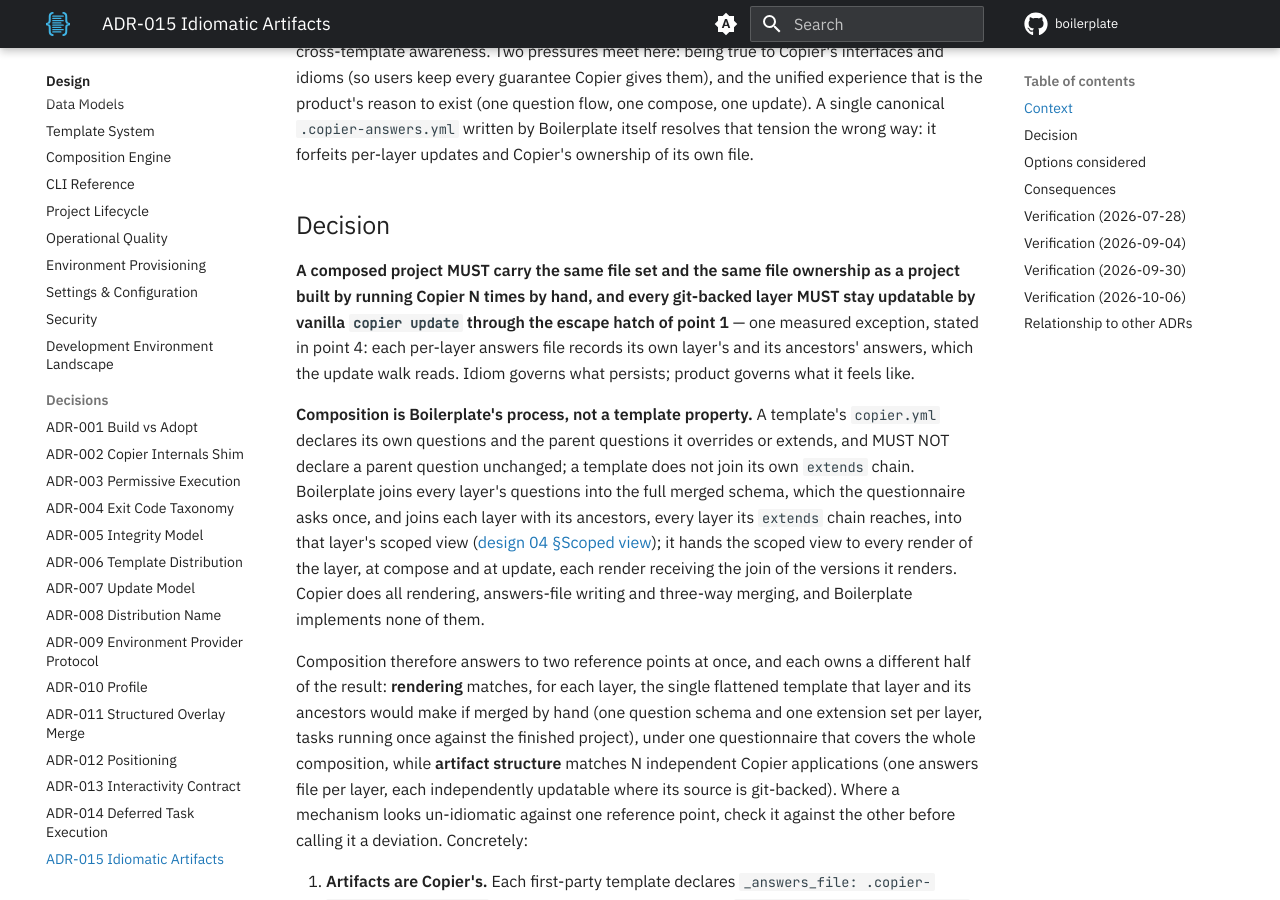
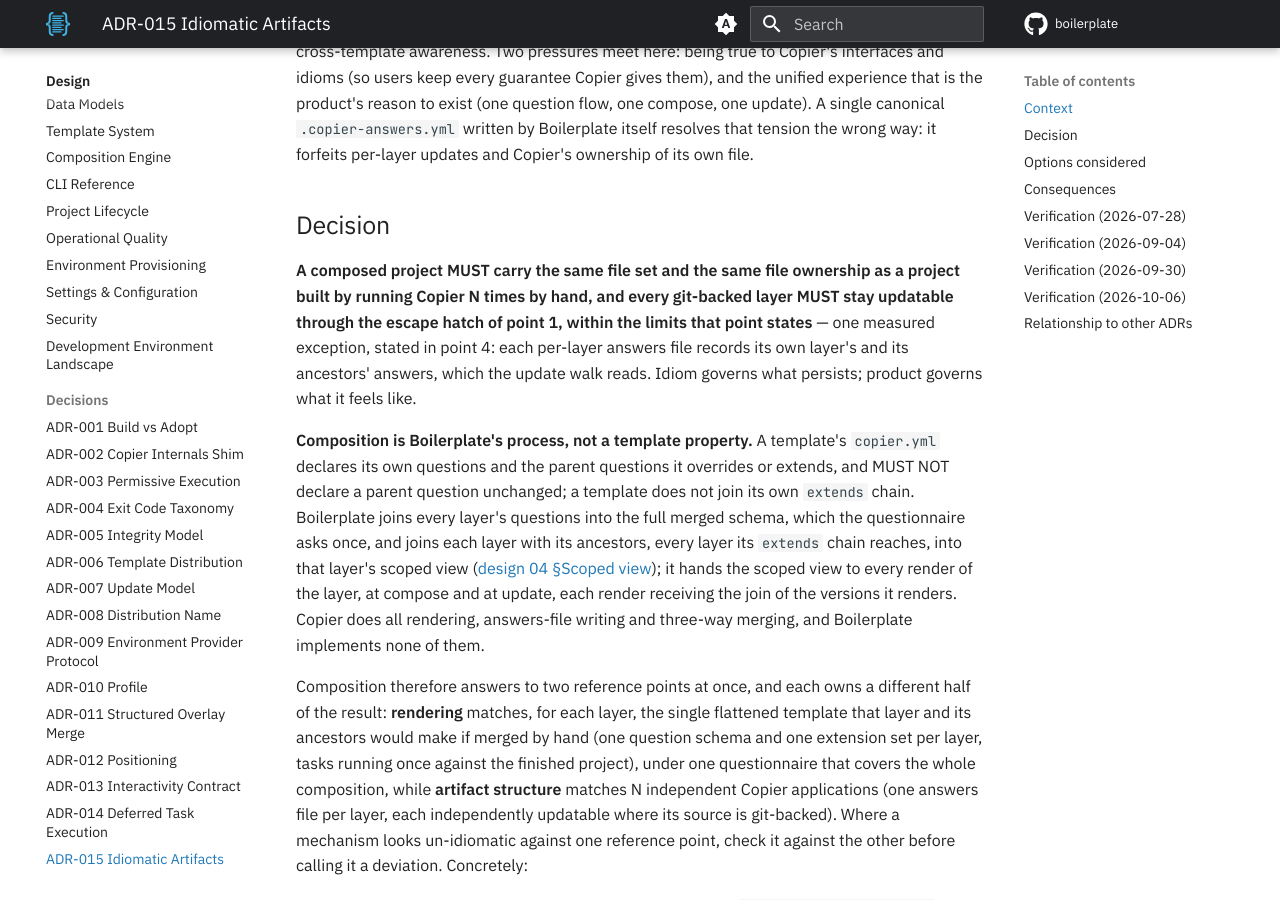
Before and after one commit to TheRealBillSiegler/boilerplate, an MkDocs documentation site: the page built from docs/design/adr-015-idiomatic-artifacts.md, in a window 1280 px wide and 900 px high, scrolled down 859 px. Built offline with MkDocs 1.6.1 and Material for MkDocs 9.7.7, drawn with Linux system fonts in a browser that asks for light colours; comment, search, counter and statistics services are not loaded; the version menu is left out.

Commit message:
docs(design): bound ADR-015's update guarantee by point 1's limits
A git-backed layer stays updatable through point 1's escape hatch
within the limits that point states; the decision no longer promises a
vanilla copier update without them.

Co-Authored-By: Claude Sonnet 5.5 <noreply@anthropic.com>
Co-Authored-By: Claude Opus 5.5 <noreply@anthropic.com>

```diff
--- a/docs/design/adr-015-idiomatic-artifacts.md
+++ b/docs/design/adr-015-idiomatic-artifacts.md
@@ -10,7 +10,7 @@ The composition goal ([ADR-001](adr-001-build-vs-adopt.md)) is the experience of
 
 ## Decision
 
-**A composed project MUST carry the same file set and the same file ownership as a project built by running Copier N times by hand, and every git-backed layer MUST stay updatable by vanilla `copier update` through the escape hatch of point 1** — one measured exception, stated in point 4: each per-layer answers file records its own layer's and its ancestors' answers, which the update walk reads. Idiom governs what persists; product governs what it feels like.
+**A composed project MUST carry the same file set and the same file ownership as a project built by running Copier N times by hand, and every git-backed layer MUST stay updatable through the escape hatch of point 1, within the limits that point states** — one measured exception, stated in point 4: each per-layer answers file records its own layer's and its ancestors' answers, which the update walk reads. Idiom governs what persists; product governs what it feels like.
 
 **Composition is Boilerplate's process, not a template property.** A template's `copier.yml` declares its own questions and the parent questions it overrides or extends, and MUST NOT declare a parent question unchanged; a template does not join its own `extends` chain. Boilerplate joins every layer's questions into the full merged schema, which the questionnaire asks once, and joins each layer with its ancestors, every layer its `extends` chain reaches, into that layer's scoped view ([design 04 §Scoped view](04-composition-engine.md#scoped-view)); it hands the scoped view to every render of the layer, at compose and at update, each render receiving the join of the versions it renders. Copier does all rendering, answers-file writing and three-way merging, and Boilerplate implements none of them.
 
```
